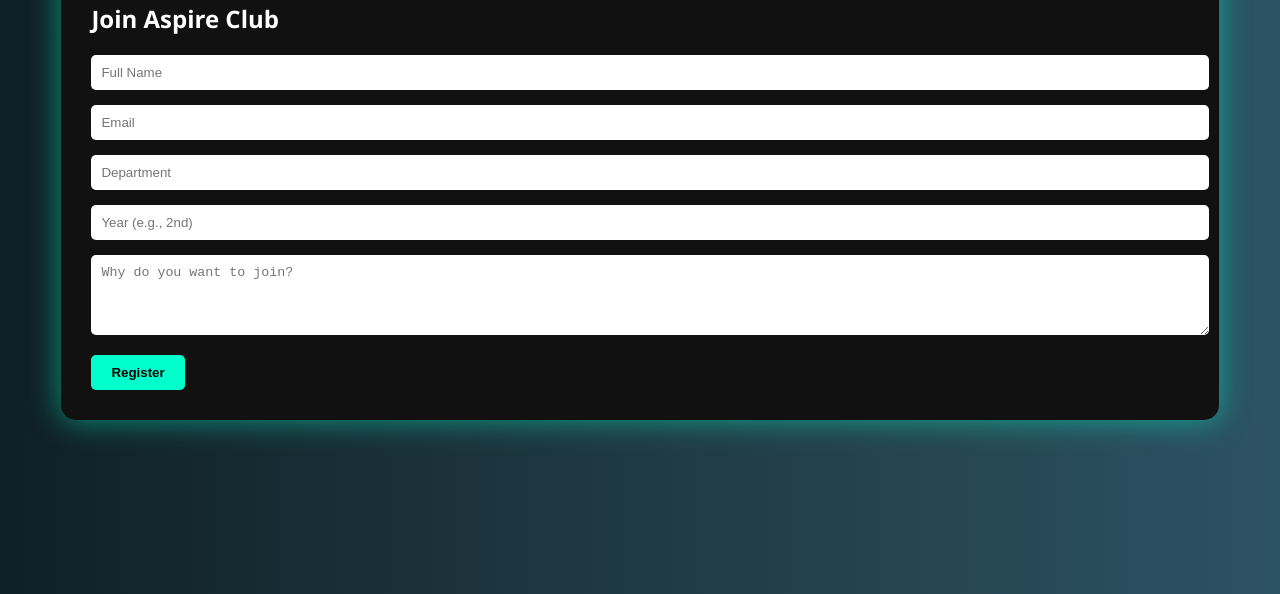
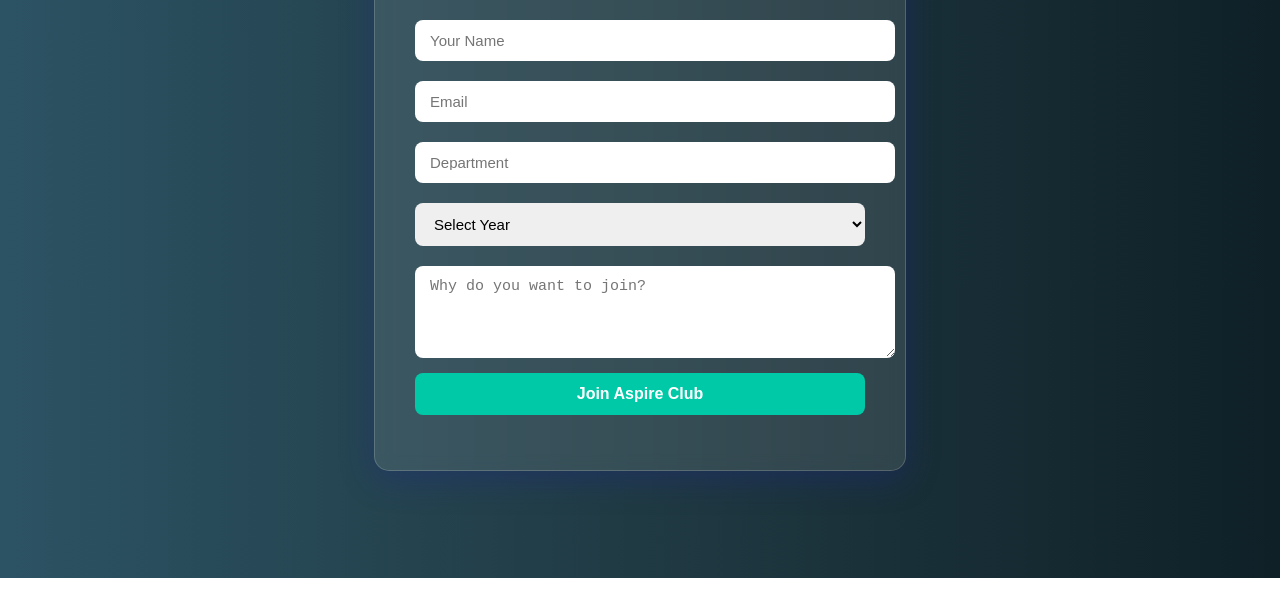
Before and after one commit to praveensundarrajan/aspire-club, a website: page public/index.html in a window 1280 px wide. Shown: the part 222-816 px from the top of the page. Drawn offline with Linux system fonts and the light colour scheme.

Commit message:
Update index.html

```diff
--- a/public/index.html
+++ b/public/index.html
@@ -6,71 +6,126 @@
   <title>Aspire Club Registration</title>
   <style>
     body {
+      margin: 0;
       font-family: 'Segoe UI', sans-serif;
-      background: linear-gradient(to right, #0f2027, #203a43, #2c5364);
-      color: white;
+      background: linear-gradient(to right, #2C5364, #203A43, #0F2027);
+      color: #fff;
       display: flex;
       justify-content: center;
       align-items: center;
       height: 100vh;
+      overflow: hidden;
     }
-    form {
-      background: #111;
-      padding: 30px;
+
+    .container {
+      background: rgba(255, 255, 255, 0.1);
+      padding: 40px;
       border-radius: 15px;
-      box-shadow: 0 0 30px #00ffcc80;
-      animation: fadeIn 1s ease-in;
+      box-shadow: 0 8px 32px 0 rgba(31, 38, 135, 0.37);
+      backdrop-filter: blur(8px);
+      border: 1px solid rgba(255, 255, 255, 0.18);
+      width: 90%;
+      max-width: 450px;
+      animation: fadeIn 1.2s ease-in-out;
     }
+
+    @keyframes fadeIn {
+      from {opacity: 0; transform: scale(0.9);}
+      to {opacity: 1; transform: scale(1);}
+    }
+
+    h2 {
+      text-align: center;
+      margin-bottom: 25px;
+      font-size: 26px;
+    }
+
     input, select, textarea {
       width: 100%;
-      margin-bottom: 15px;
-      padding: 10px;
+      padding: 12px 15px;
+      margin: 10px 0;
       border: none;
-      border-radius: 5px;
+      border-radius: 8px;
+      font-size: 15px;
     }
+
     button {
-      background: #00ffcc;
-      color: #000;
-      padding: 10px 20px;
+      width: 100%;
+      padding: 12px;
+      background: #00C9A7;
       border: none;
-      border-radius: 5px;
+      border-radius: 8px;
+      color: #fff;
       font-weight: bold;
+      font-size: 16px;
       cursor: pointer;
+      transition: 0.3s ease;
     }
-    @keyframes fadeIn {
-      from { opacity: 0; transform: scale(0.8); }
-      to { opacity: 1; transform: scale(1); }
+
+    button:hover {
+      background: #00B89F;
+    }
+
+    .status {
+      text-align: center;
+      margin-top: 15px;
+      font-size: 14px;
     }
   </style>
 </head>
 <body>
-  <form id="registrationForm">
-    <h2>Join Aspire Club</h2>
-    <input type="text" name="name" placeholder="Full Name" required />
+
+  <div class="container">
+    <h2>Aspire Club Registration</h2>
+    <form id="clubForm">
+      <input type="text" name="name" placeholder="Your Name" required />
       <input type="email" name="email" placeholder="Email" required />
       <input type="text" name="department" placeholder="Department" required />
-    <input type="text" name="year" placeholder="Year (e.g., 2nd)" required />
-    <textarea name="message" placeholder="Why do you want to join?" rows="4" required></textarea>
-    <button type="submit">Register</button>
+      <select name="year" required>
+        <option value="">Select Year</option>
+        <option value="1st Year">1st Year</option>
+        <option value="2nd Year">2nd Year</option>
+        <option value="3rd Year">3rd Year</option>
+        <option value="Final Year">Final Year</option>
+      </select>
+      <textarea name="message" placeholder="Why do you want to join?" rows="4"></textarea>
+      <button type="submit">Join Aspire Club</button>
     </form>
+    <div class="status" id="statusMsg"></div>
+  </div>
 
   <script>
-    const form = document.getElementById("registrationForm");
-    form.addEventListener("submit", async (e) => {
+    const form = document.getElementById('clubForm');
+    const statusMsg = document.getElementById('statusMsg');
+
+    form.addEventListener('submit', async (e) => {
       e.preventDefault();
+      statusMsg.textContent = "Submitting...";
+
       const formData = new FormData(form);
-      const data = Object.fromEntries(formData.entries());
+      const data = {};
+      formData.forEach((value, key) => data[key] = value);
 
-      const res = await fetch("/api/register", {
+      try {
+        const res = await fetch("https://aspire-club.onrender.com/api/register", {
           method: "POST",
           headers: { "Content-Type": "application/json" },
-        body: JSON.stringify(data),
+          body: JSON.stringify(data)
         });
 
         const result = await res.json();
-      alert(result.message);
-      if (result.status === "success") form.reset();
+        if (result.status === "success") {
+          statusMsg.textContent = "🎉 Registration Successful!";
+          form.reset();
+        } else {
+          statusMsg.textContent = "❌ Error: " + result.message;
+        }
+      } catch (err) {
+        console.error(err);
+        statusMsg.textContent = "❌ Failed to connect to server.";
+      }
     });
   </script>
+
 </body>
 </html>
```
Lines whose indentation alone changed are shown as unchanged.
